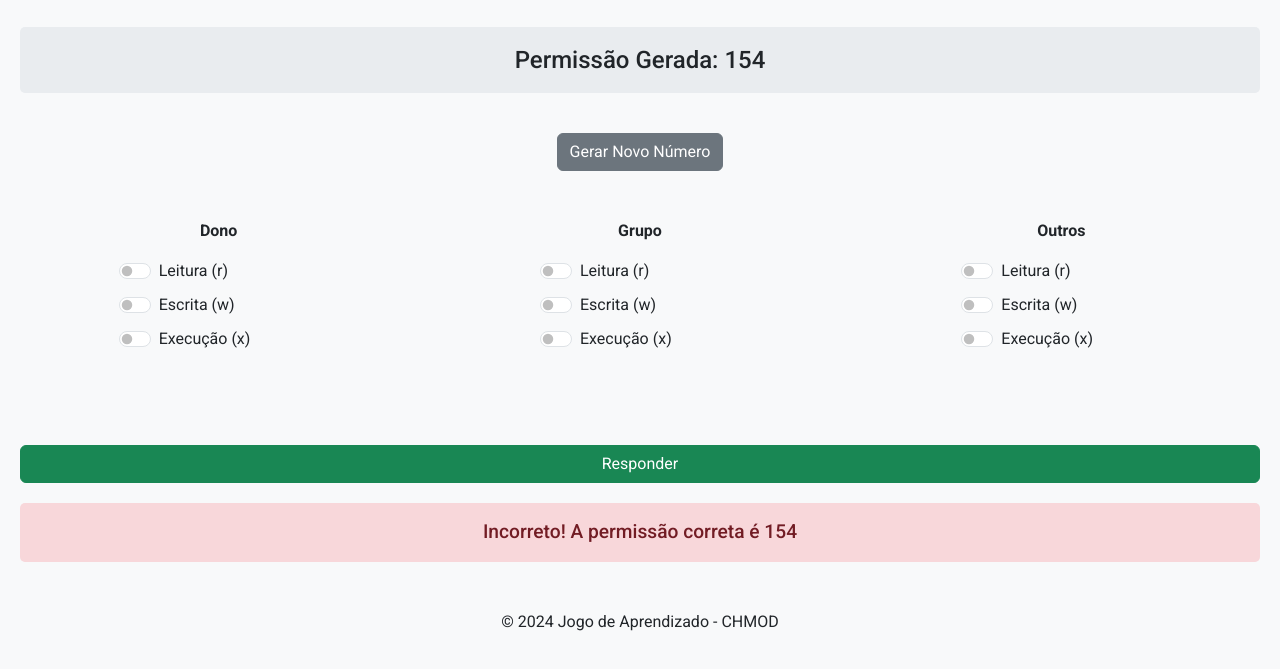
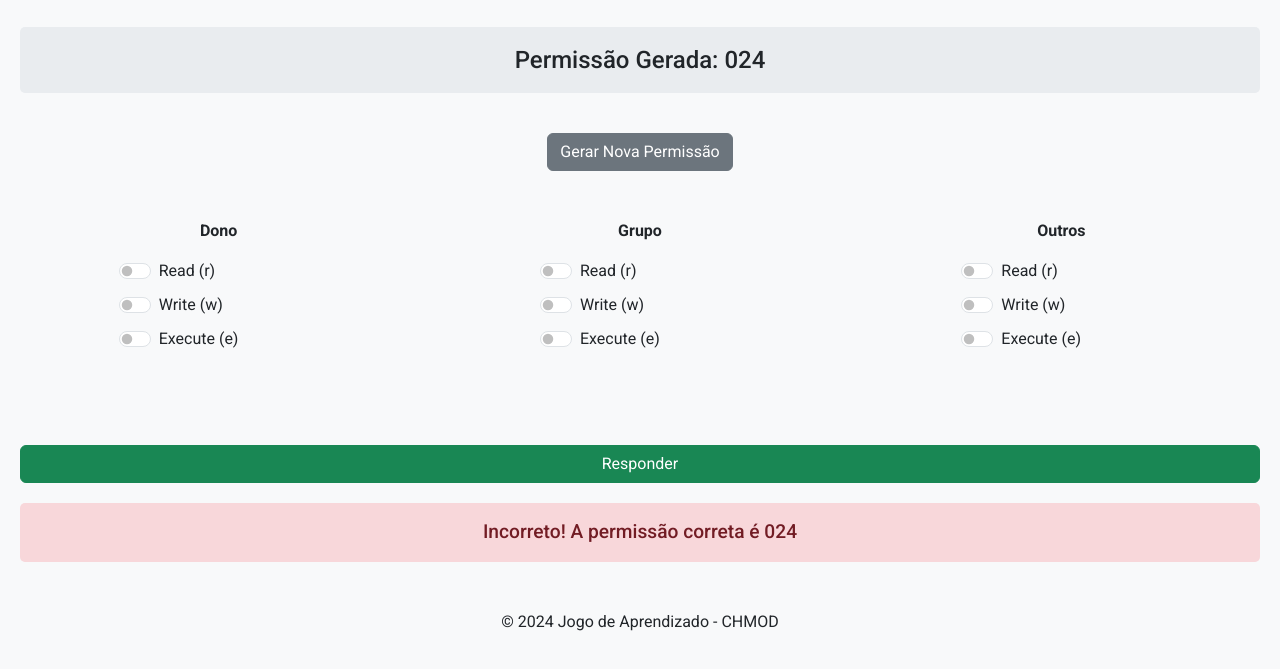
Before and after one commit to rjcecim/chmod, a plain HTML site: page index.html in a window 1280 px wide. Both pictures are taken after a click on the button "Responder". Shown: the part 71-740 px from the top of the page. Drawn offline with nearby package versions, Linux system fonts and the light colour scheme.

Commit message:
Update index.html

```diff
--- a/index.html
+++ b/index.html
@@ -81,7 +81,7 @@
         Permissão Gerada: <span id="randomPermission">---</span>
       </div>
       <div class="d-flex justify-content-center">
-        <button class="btn btn-secondary generate-btn" onclick="generatePermission()">Gerar Novo Número</button>
+        <button class="btn btn-secondary generate-btn" id="generateBtn">Gerar Nova Permissão</button>
       </div>
     </section>
 
@@ -101,49 +101,16 @@
         </div>
         <div class="row">
           <!-- Dono -->
-          <div class="col-4 mb-3 permission-column">
-            <div class="form-check form-switch">
-              <input class="form-check-input" type="checkbox" id="owner_read">
-              <label class="form-check-label" for="owner_read">Leitura (r)</label>
-            </div>
-            <div class="form-check form-switch">
-              <input class="form-check-input" type="checkbox" id="owner_write">
-              <label class="form-check-label" for="owner_write">Escrita (w)</label>
-            </div>
-            <div class="form-check form-switch">
-              <input class="form-check-input" type="checkbox" id="owner_execute">
-              <label class="form-check-label" for="owner_execute">Execução (x)</label>
-            </div>
+          <div class="col-4 mb-3 permission-column" id="ownerPermissions">
+            <!-- Permissões do Dono serão inseridas aqui -->
           </div>
           <!-- Grupo -->
-          <div class="col-4 mb-3 permission-column">
-            <div class="form-check form-switch">
-              <input class="form-check-input" type="checkbox" id="group_read">
-              <label class="form-check-label" for="group_read">Leitura (r)</label>
-            </div>
-            <div class="form-check form-switch">
-              <input class="form-check-input" type="checkbox" id="group_write">
-              <label class="form-check-label" for="group_write">Escrita (w)</label>
-            </div>
-            <div class="form-check form-switch">
-              <input class="form-check-input" type="checkbox" id="group_execute">
-              <label class="form-check-label" for="group_execute">Execução (x)</label>
-            </div>
+          <div class="col-4 mb-3 permission-column" id="groupPermissions">
+            <!-- Permissões do Grupo serão inseridas aqui -->
           </div>
           <!-- Outros -->
-          <div class="col-4 mb-3 permission-column">
-            <div class="form-check form-switch">
-              <input class="form-check-input" type="checkbox" id="others_read">
-              <label class="form-check-label" for="others_read">Leitura (r)</label>
-            </div>
-            <div class="form-check form-switch">
-              <input class="form-check-input" type="checkbox" id="others_write">
-              <label class="form-check-label" for="others_write">Escrita (w)</label>
-            </div>
-            <div class="form-check form-switch">
-              <input class="form-check-input" type="checkbox" id="others_execute">
-              <label class="form-check-label" for="others_execute">Execução (x)</label>
-            </div>
+          <div class="col-4 mb-3 permission-column" id="othersPermissions">
+            <!-- Permissões dos Outros serão inseridas aqui -->
           </div>
         </div>
       </form>
@@ -151,7 +118,7 @@
 
     <!-- Seção do Botão de Resposta e Resultado -->
     <section>
-      <button class="btn btn-success w-100 submit-btn" onclick="checkAnswer()">Responder</button>
+      <button class="btn btn-success w-100 submit-btn" id="submitBtn">Responder</button>
       <div id="resultMessage" class="result"></div>
     </section>
   </main>
@@ -164,47 +131,57 @@
   <script src="https://cdn.jsdelivr.net/npm/bootstrap@5.3.0/dist/js/bootstrap.bundle.min.js"></script>
 
   <script>
+    // Utilizando IIFE para evitar poluição do escopo global
+    (() => {
       let generatedPermission = '';
 
       // Função para gerar dígitos de permissão aleatórios (0-7)
-    function randomPermissionDigit() {
-      return Math.floor(Math.random() * 8);
-    }
+      const randomPermissionDigit = () => Math.floor(Math.random() * 8);
 
       // Função para gerar permissão numérica
-    function generateNumericPermission() {
-      let numeric = '';
-      for (let i = 0; i < 3; i++) {
-        numeric += randomPermissionDigit();
-      }
-      return numeric;
-    }
+      const generateNumericPermission = () => Array.from({ length: 3 }, randomPermissionDigit).join('');
 
       // Função para gerar e exibir a permissão
-    function generatePermission() {
+      const generatePermission = () => {
         generatedPermission = generateNumericPermission();
         document.getElementById('randomPermission').textContent = generatedPermission;
         clearResult();
         clearCheckboxes();
-    }
+      };
+
+      // Função para criar as permissões dinamicamente
+      const createPermissionCheckboxes = () => {
+        const permissions = ['read', 'write', 'execute'];
+        const sections = {
+          owner: document.getElementById('ownerPermissions'),
+          group: document.getElementById('groupPermissions'),
+          others: document.getElementById('othersPermissions')
+        };
+
+        Object.keys(sections).forEach(prefix => {
+          sections[prefix].innerHTML = permissions.map(type => {
+            const capitalizedType = type.charAt(0).toUpperCase() + type.slice(1);
+            return `
+              <div class="form-check form-switch">
+                <input class="form-check-input" type="checkbox" id="${prefix}_${type}">
+                <label class="form-check-label" for="${prefix}_${type}">${capitalizedType} (${type.charAt(0)})</label>
+              </div>
+            `;
+          }).join('');
+        });
+      };
 
       // Função para verificar a resposta do usuário
-    function checkAnswer() {
-      let userPermission = '';
+      const checkAnswer = () => {
+        const getPermissionValue = (prefix) => {
+          const read = document.getElementById(`${prefix}_read`).checked ? 4 : 0;
+          const write = document.getElementById(`${prefix}_write`).checked ? 2 : 0;
+          const execute = document.getElementById(`${prefix}_execute`).checked ? 1 : 0;
+          return read + write + execute;
+        };
 
-      const owner = (document.getElementById("owner_read").checked ? 4 : 0) +
-                    (document.getElementById("owner_write").checked ? 2 : 0) +
-                    (document.getElementById("owner_execute").checked ? 1 : 0);
-
-      const group = (document.getElementById("group_read").checked ? 4 : 0) +
-                    (document.getElementById("group_write").checked ? 2 : 0) +
-                    (document.getElementById("group_execute").checked ? 1 : 0);
-
-      const others = (document.getElementById("others_read").checked ? 4 : 0) +
-                     (document.getElementById("others_write").checked ? 2 : 0) +
-                     (document.getElementById("others_execute").checked ? 1 : 0);
-
-      userPermission = `${owner}${group}${others}`;
+        const [owner, group, others] = ['owner', 'group', 'others'].map(getPermissionValue);
+        const userPermission = `${owner}${group}${others}`;
 
         const resultElement = document.getElementById("resultMessage");
         if (userPermission === generatedPermission) {
@@ -215,26 +192,31 @@
           resultElement.className = "result incorrect";
         }
         resultElement.style.display = 'block';
-    }
+      };
 
       // Função para limpar o resultado
-    function clearResult() {
+      const clearResult = () => {
         const resultElement = document.getElementById("resultMessage");
         resultElement.textContent = "";
         resultElement.className = "result";
         resultElement.style.display = 'none';
-    }
+      };
 
       // Função para limpar os checkboxes
-    function clearCheckboxes() {
-      const checkboxes = document.querySelectorAll('input[type="checkbox"]');
-      checkboxes.forEach(checkbox => {
+      const clearCheckboxes = () => {
+        document.querySelectorAll('input[type="checkbox"]').forEach(checkbox => {
           checkbox.checked = false;
         });
-    }
+      };
 
       // Inicialização ao carregar a página
-    window.onload = generatePermission;
+      document.addEventListener('DOMContentLoaded', () => {
+        createPermissionCheckboxes();
+        document.getElementById('generateBtn').addEventListener('click', generatePermission);
+        document.getElementById('submitBtn').addEventListener('click', checkAnswer);
+        generatePermission(); // Inicialização ao carregar a página
+      });
+    })();
   </script>
 </body>
 </html>
```
Lines whose indentation alone changed are shown as unchanged.
